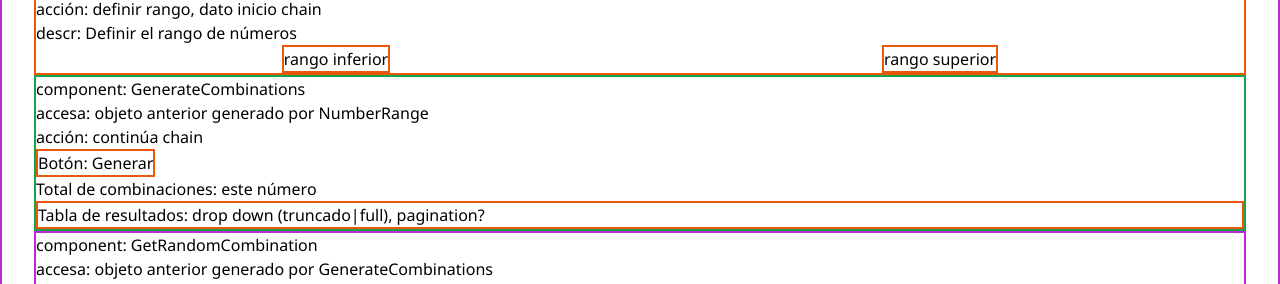
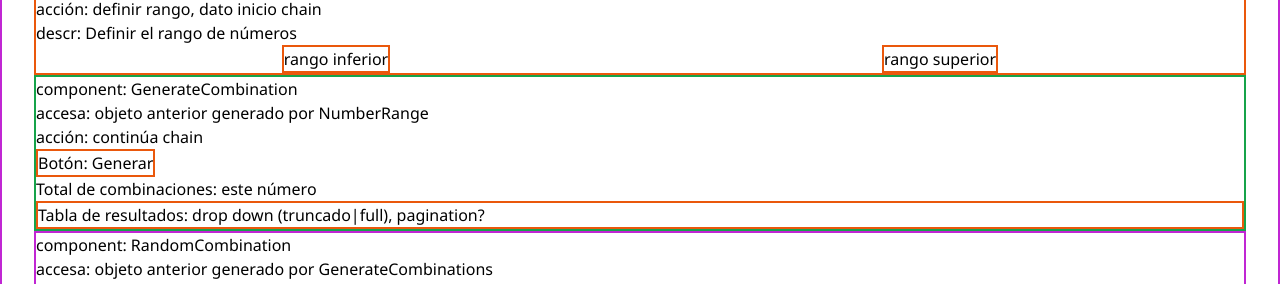
Before and after one commit to robertoignacio/lottorng, a Next.js app: page / in a window 1280 px wide. Shown: the part 215-499 px from the top of the page. Built offline with nearby package versions, Linux system fonts and the light colour scheme.

Commit message:
branch setup

```diff
--- a/app/page.tsx
+++ b/app/page.tsx
@@ -34,9 +34,9 @@ export default function Home() {
         </div>
       </div>
 
-      {/* to do: react component: GenerateCombinations */}
+      {/* to do: react component: GenerateCombination */}
       <div className="border-2 border-solid border-green-600">
-        <p>component: GenerateCombinations</p>
+        <p>component: GenerateCombination</p>
         <p>accesa: objeto anterior generado por NumberRange</p>
         <p>acción: continúa chain</p>
         <button className="border-2 border-solid border-orange-600">Botón: Generar</button>
@@ -46,9 +46,9 @@ export default function Home() {
         </div>
       </div>
 
-      {/* to do: react component: GetRandomCombination */}
+      {/* to do: react component: RandomCombination */}
       <div className="border-2 border-solid border-fuchsia-600">
-        <p>component: GetRandomCombination</p>
+        <p>component: RandomCombination</p>
         <p>accesa: objeto anterior generado por GenerateCombinations</p>
         <p>acción: cierra chain, elegir al azar alguna de las combinaciones</p>
         <button className="border-2 border-solid border-orange-600">Botón: Elegir</button>
```
